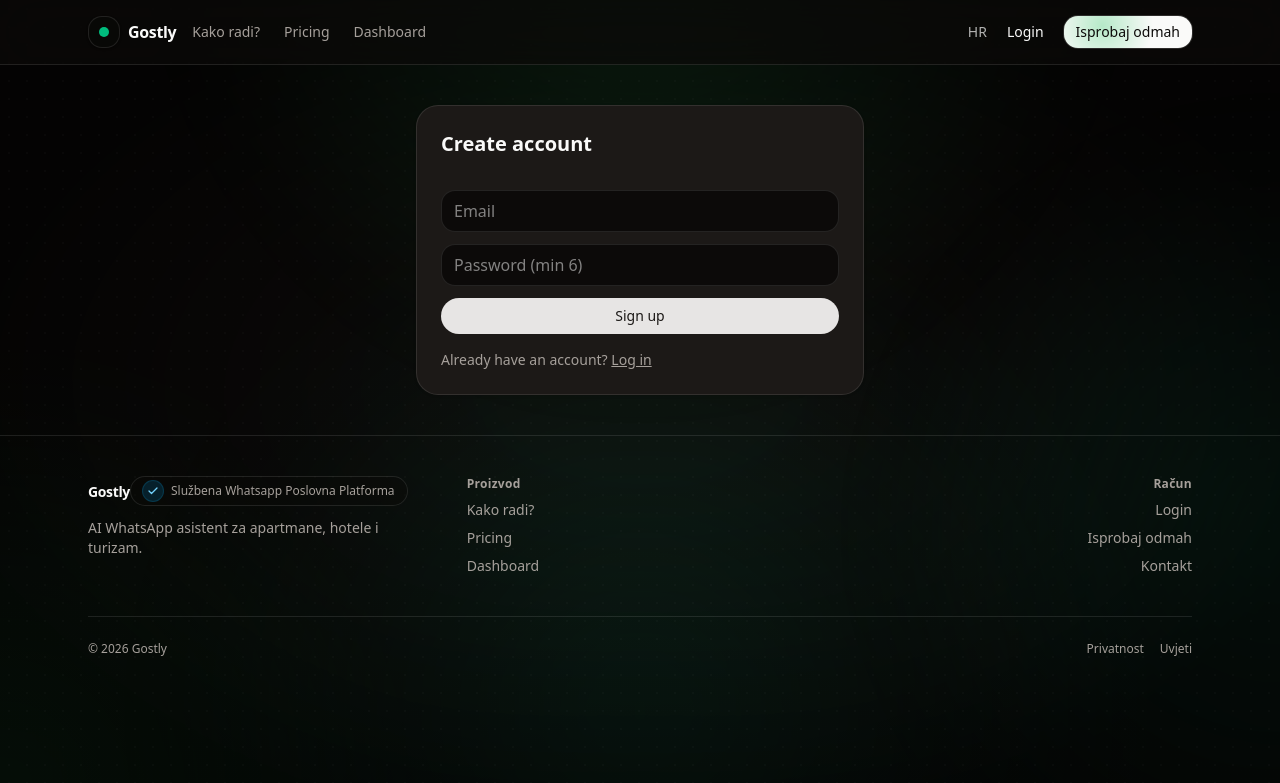
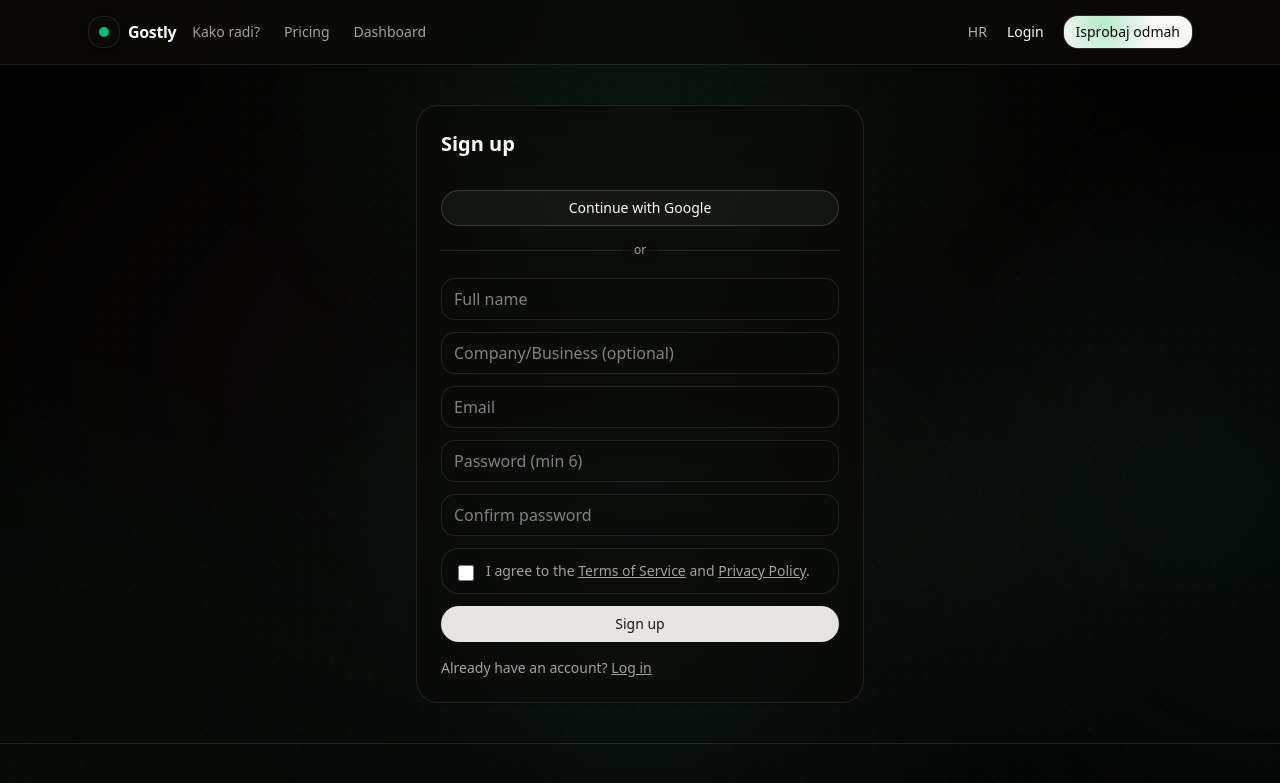
Before and after one commit to ninojovcic/whatsapp-guest-bot, a Next.js app: page /en/signup in a window 1280 px wide. Shown: the top 783 px of the page. Built offline with nearby package versions, Linux system fonts and the light colour scheme; no server answers.

Commit message:
Registration page changed

```diff
--- a/app/[locale]/auth/oauth/route.ts
+++ b/app/[locale]/auth/oauth/route.ts
@@ -5,7 +5,6 @@
 
 export const dynamic = "force-dynamic";
 
-// ✅ samo Google
 const ALLOWED_PROVIDERS = new Set(["google"]);
 
 function getOrigin(req: NextRequest) {
@@ -24,8 +23,6 @@
   const { locale } = await context.params;
 
   const provider = (req.nextUrl.searchParams.get("provider") || "").toLowerCase();
-  const next = req.nextUrl.searchParams.get("next") || `/${locale}/app`;
-
   if (!ALLOWED_PROVIDERS.has(provider)) {
     return NextResponse.json(
       { error: "Unsupported provider. Use ?provider=google" },
@@ -33,12 +30,11 @@
     );
   }
 
+  const next = req.nextUrl.searchParams.get("next") || `/${locale}/app`;
   const origin = getOrigin(req);
 
-  // ✅ callback je pod /[locale]/auth/callback i nosi next
-  const redirectTo = `${origin}/${locale}/auth/callback?next=${encodeURIComponent(
-    next
-  )}`;
+  // ✅ callback je u /[locale]/auth/callback
+  const redirectTo = `${origin}/${locale}/auth/callback?next=${encodeURIComponent(next)}`;
 
   const supabase = await createSupabaseServer();
 
--- a/app/[locale]/auth/sign-up/route.ts
+++ b/app/[locale]/auth/sign-up/route.ts
@@ -1,18 +1,74 @@
 import { NextResponse } from "next/server";
 import { createSupabaseServer } from "@/lib/supabase/server";
 
-export async function POST(request: Request, { params }: { params: Promise<{ locale: string }> }) {
+export async function POST(
+  request: Request,
+  { params }: { params: Promise<{ locale: string }> }
+) {
   const { locale } = await params;
+
   const form = await request.formData();
-  const email = String(form.get("email") || "");
+
+  const full_name = String(form.get("full_name") || "").trim();
+  const company_name = String(form.get("company_name") || "").trim();
+  const email = String(form.get("email") || "").trim();
   const password = String(form.get("password") || "");
+  const password_confirm = String(form.get("password_confirm") || "");
+
+  const accept_terms_raw = form.get("accept_terms");
+  const accept_terms =
+    accept_terms_raw === "on" || accept_terms_raw === "true" || accept_terms_raw === "1";
+
+  // ✅ Basic validation (server-side)
+  if (!email || !password || !full_name) {
+    return NextResponse.redirect(
+      new URL(`/${locale}/signup?error=missing`, request.url),
+      { status: 303 }
+    );
+  }
+
+  if (!accept_terms) {
+    return NextResponse.redirect(
+      new URL(`/${locale}/signup?error=terms`, request.url),
+      { status: 303 }
+    );
+  }
+
+  if (password.length < 6) {
+    return NextResponse.redirect(
+      new URL(`/${locale}/signup?error=password`, request.url),
+      { status: 303 }
+    );
+  }
+
+  if (password !== password_confirm) {
+    return NextResponse.redirect(
+      new URL(`/${locale}/signup?error=match`, request.url),
+      { status: 303 }
+    );
+  }
 
   const supabase = await createSupabaseServer();
-  const { error } = await supabase.auth.signUp({ email, password });
+
+  const { error } = await supabase.auth.signUp({
+    email,
+    password,
+    options: {
+      data: {
+        full_name,
+        company_name: company_name || null,
+      },
+    },
+  });
 
   if (error) {
-    return NextResponse.redirect(new URL(`/${locale}/signup?error=1`, request.url), { status: 303 });
+    return NextResponse.redirect(
+      new URL(`/${locale}/signup?error=1`, request.url),
+      { status: 303 }
+    );
   }
 
-  return NextResponse.redirect(new URL(`/${locale}/app`, request.url), { status: 303 });
+  return NextResponse.redirect(new URL(`/${locale}/app`, request.url), {
+    status: 303,
+  });
 }
--- a/app/[locale]/signup/page.tsx
+++ b/app/[locale]/signup/page.tsx
@@ -1,55 +1,92 @@
 import Link from "next/link";
 import { redirect } from "next/navigation";
-import { Button } from "@/components/ui/button";
 import { Card, CardContent, CardHeader, CardTitle } from "@/components/ui/card";
 import { createSupabaseServer } from "@/lib/supabase/server";
+import { OAuthButtons } from "@/components/oauth-buttons";
+import { SignupForm } from "@/components/signup-form";
+
+function getErrorMessage(locale: string, code?: string) {
+  const isHR = locale === "hr";
+
+  if (!code) return null;
+
+  const dict: Record<string, { hr: string; en: string }> = {
+    terms: {
+      hr: "Moraš prihvatiti Uvjete korištenja i Pravila privatnosti da bi nastavio.",
+      en: "You must accept the Terms of Service and Privacy Policy to continue.",
+    },
+    missing: {
+      hr: "Molim ispuni sva obavezna polja.",
+      en: "Please fill in all required fields.",
+    },
+    password: {
+      hr: "Lozinka mora imati najmanje 6 znakova.",
+      en: "Password must be at least 6 characters.",
+    },
+    match: {
+      hr: "Lozinke se ne podudaraju. Provjeri unos.",
+      en: "Passwords do not match. Please check again.",
+    },
+    "1": {
+      hr: "Registracija nije uspjela. Provjeri podatke ili pokušaj ponovno.",
+      en: "Signup failed. Please check your details and try again.",
+    },
+  };
+
+  const msg = dict[code]?.[isHR ? "hr" : "en"];
+  return msg ?? (isHR ? "Došlo je do greške. Pokušaj ponovno." : "Something went wrong. Try again.");
+}
 
 export default async function SignupPage({
   params,
+  searchParams,
 }: {
   params: Promise<{ locale: string }>;
+  searchParams: Promise<{ error?: string }>;
 }) {
   const { locale } = await params;
+  const sp = await searchParams;
+
   const supabase = await createSupabaseServer();
-
   const {
     data: { user },
   } = await supabase.auth.getUser();
 
   if (user) redirect(`/${locale}/app`);
 
+  const next = `/${locale}/app`;
+  const errorMessage = getErrorMessage(locale, sp?.error);
+
   return (
     <div className="mx-auto max-w-md">
-      <Card className="rounded-3xl">
+      <Card className="rounded-3xl border bg-background/55 backdrop-blur">
         <CardHeader>
-          <CardTitle className="text-xl">Create account</CardTitle>
+          <CardTitle className="text-xl">
+            {locale === "hr" ? "Registracija" : "Sign up"}
+          </CardTitle>
         </CardHeader>
+
         <CardContent className="space-y-4">
-          <form action={`/${locale}/auth/sign-up`} method="post" className="space-y-3">
-            <input
-              name="email"
-              type="email"
-              placeholder="Email"
-              required
-              className="w-full rounded-xl border bg-background px-3 py-2"
-            />
-            <input
-              name="password"
-              type="password"
-              placeholder="Password (min 6)"
-              minLength={6}
-              required
-              className="w-full rounded-xl border bg-background px-3 py-2"
-            />
-            <Button type="submit" className="w-full rounded-2xl">
-              Sign up
-            </Button>
-          </form>
+          {/* ✅ Error banner */}
+          {errorMessage ? (
+            <div className="rounded-2xl border border-red-500/30 bg-red-500/10 px-4 py-3 text-sm">
+              <div className="font-semibold text-red-200">
+                {locale === "hr" ? "Greška" : "Error"}
+              </div>
+              <div className="mt-1 text-red-100/90">{errorMessage}</div>
+            </div>
+          ) : null}
+
+          {/* OAuth */}
+          <OAuthButtons locale={locale} next={next} />
+
+          {/* Signup form */}
+          <SignupForm locale={locale} />
 
           <div className="text-sm text-muted-foreground">
-            Already have an account?{" "}
+            {locale === "hr" ? "Već imaš račun?" : "Already have an account?"}{" "}
             <Link className="underline" href={`/${locale}/login`}>
-              Log in
+              {locale === "hr" ? "Prijava" : "Log in"}
             </Link>
           </div>
         </CardContent>
--- /dev/null
+++ b/src/components/signup-form.tsx
@@ -0,0 +1,142 @@
+"use client";
+
+import Link from "next/link";
+import { useState } from "react";
+import { Button } from "@/components/ui/button";
+
+export function SignupForm({ locale }: { locale: string }) {
+  const isHR = locale === "hr";
+
+  const [fullName, setFullName] = useState("");
+  const [company, setCompany] = useState("");
+  const [email, setEmail] = useState("");
+  const [pw, setPw] = useState("");
+  const [pw2, setPw2] = useState("");
+  const [error, setError] = useState<string | null>(null);
+
+  function onSubmit(e: React.FormEvent<HTMLFormElement>) {
+    setError(null);
+
+    if (pw.length < 6) {
+      e.preventDefault();
+      setError(isHR ? "Šifra mora imati barem 6 znakova." : "Password must be at least 6 characters.");
+      return;
+    }
+
+    if (pw !== pw2) {
+      e.preventDefault();
+      setError(isHR ? "Šifre se ne podudaraju." : "Passwords do not match.");
+      return;
+    }
+  }
+
+  return (
+    <form
+      action={`/${locale}/auth/sign-up`}
+      method="post"
+      className="space-y-3"
+      onSubmit={onSubmit}
+    >
+      {/* Full name */}
+      <input
+        name="full_name"
+        value={fullName}
+        onChange={(e) => setFullName(e.target.value)}
+        placeholder={isHR ? "Puno ime" : "Full name"}
+        required
+        className="w-full rounded-xl border bg-background/40 px-3 py-2 outline-none ring-0 focus:border-foreground/20"
+      />
+
+      {/* Company */}
+      <input
+        name="company_name"
+        value={company}
+        onChange={(e) => setCompany(e.target.value)}
+        placeholder={isHR ? "Ime tvrtke/obrta (opcionalno)" : "Company/Business (optional)"}
+        className="w-full rounded-xl border bg-background/40 px-3 py-2 outline-none ring-0 focus:border-foreground/20"
+      />
+
+      {/* Email */}
+      <input
+        name="email"
+        type="email"
+        value={email}
+        onChange={(e) => setEmail(e.target.value)}
+        placeholder="Email"
+        required
+        className="w-full rounded-xl border bg-background/40 px-3 py-2 outline-none ring-0 focus:border-foreground/20"
+      />
+
+      {/* Password */}
+      <input
+        name="password"
+        type="password"
+        value={pw}
+        onChange={(e) => setPw(e.target.value)}
+        placeholder={isHR ? "Šifra (min 6)" : "Password (min 6)"}
+        minLength={6}
+        required
+        className="w-full rounded-xl border bg-background/40 px-3 py-2 outline-none ring-0 focus:border-foreground/20"
+      />
+
+      {/* Confirm */}
+      <input
+        name="password_confirm"
+        type="password"
+        value={pw2}
+        onChange={(e) => setPw2(e.target.value)}
+        placeholder={isHR ? "Potvrdite šifru" : "Confirm password"}
+        minLength={6}
+        required
+        className="w-full rounded-xl border bg-background/40 px-3 py-2 outline-none ring-0 focus:border-foreground/20"
+      />
+
+      {/* Terms */}
+      <label className="flex items-start gap-3 rounded-2xl border bg-background/30 px-4 py-3 text-sm">
+        <input
+          name="accept_terms"
+          type="checkbox"
+          required
+          className="mt-1 h-4 w-4 rounded border"
+        />
+        <span className="text-muted-foreground">
+          {isHR ? (
+            <>
+              Slažem se s{" "}
+              <Link className="underline" href={`/${locale}/terms`}>
+                Uvjetima korištenja
+              </Link>{" "}
+              i{" "}
+              <Link className="underline" href={`/${locale}/privacy`}>
+                Politikom privatnosti
+              </Link>
+              .
+            </>
+          ) : (
+            <>
+              I agree to the{" "}
+              <Link className="underline" href={`/${locale}/terms`}>
+                Terms of Service
+              </Link>{" "}
+              and{" "}
+              <Link className="underline" href={`/${locale}/privacy`}>
+                Privacy Policy
+              </Link>
+              .
+            </>
+          )}
+        </span>
+      </label>
+
+      {error ? (
+        <div className="rounded-xl border bg-muted p-3 text-sm">
+          ❗ {error}
+        </div>
+      ) : null}
+
+      <Button type="submit" className="w-full rounded-2xl">
+        {isHR ? "Registriraj se" : "Sign up"}
+      </Button>
+    </form>
+  );
+}
```
